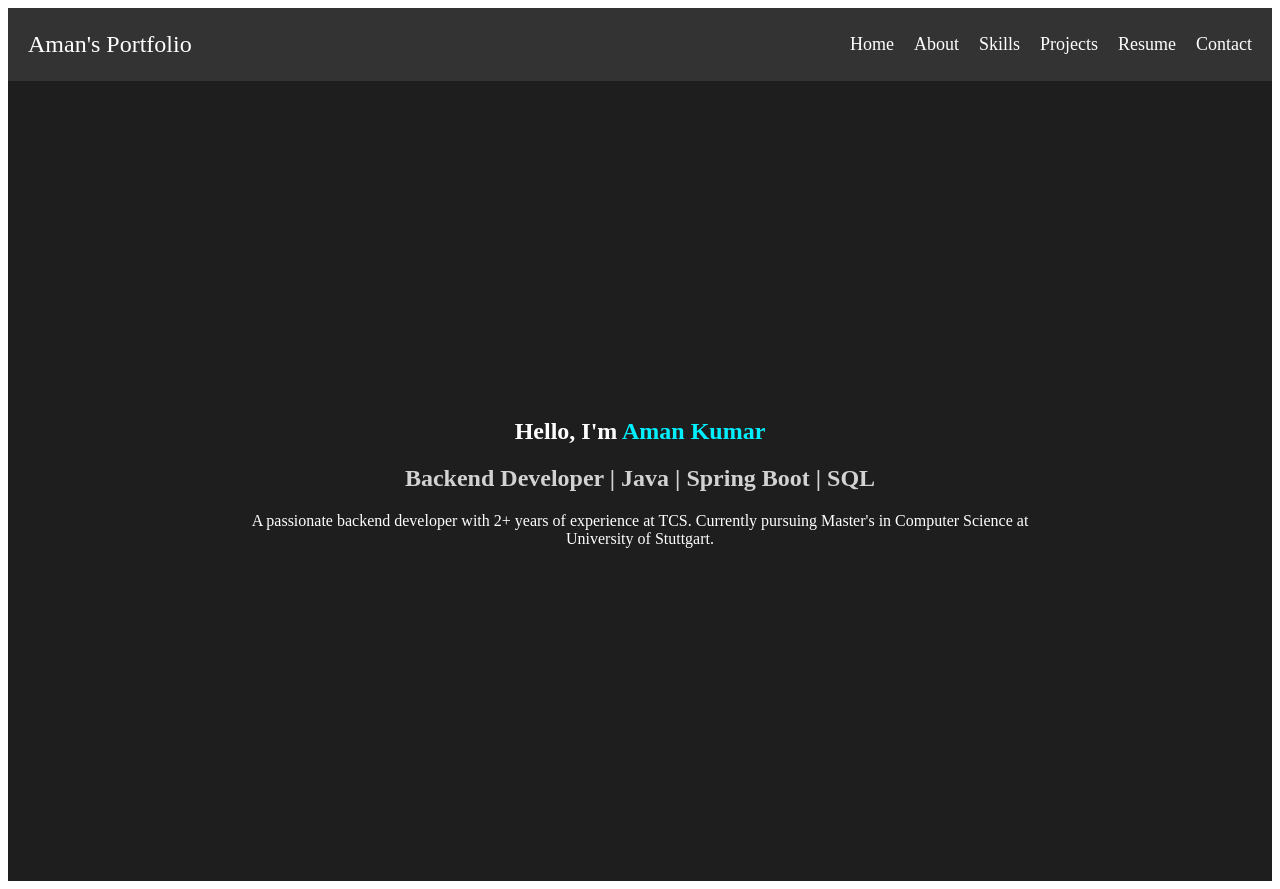
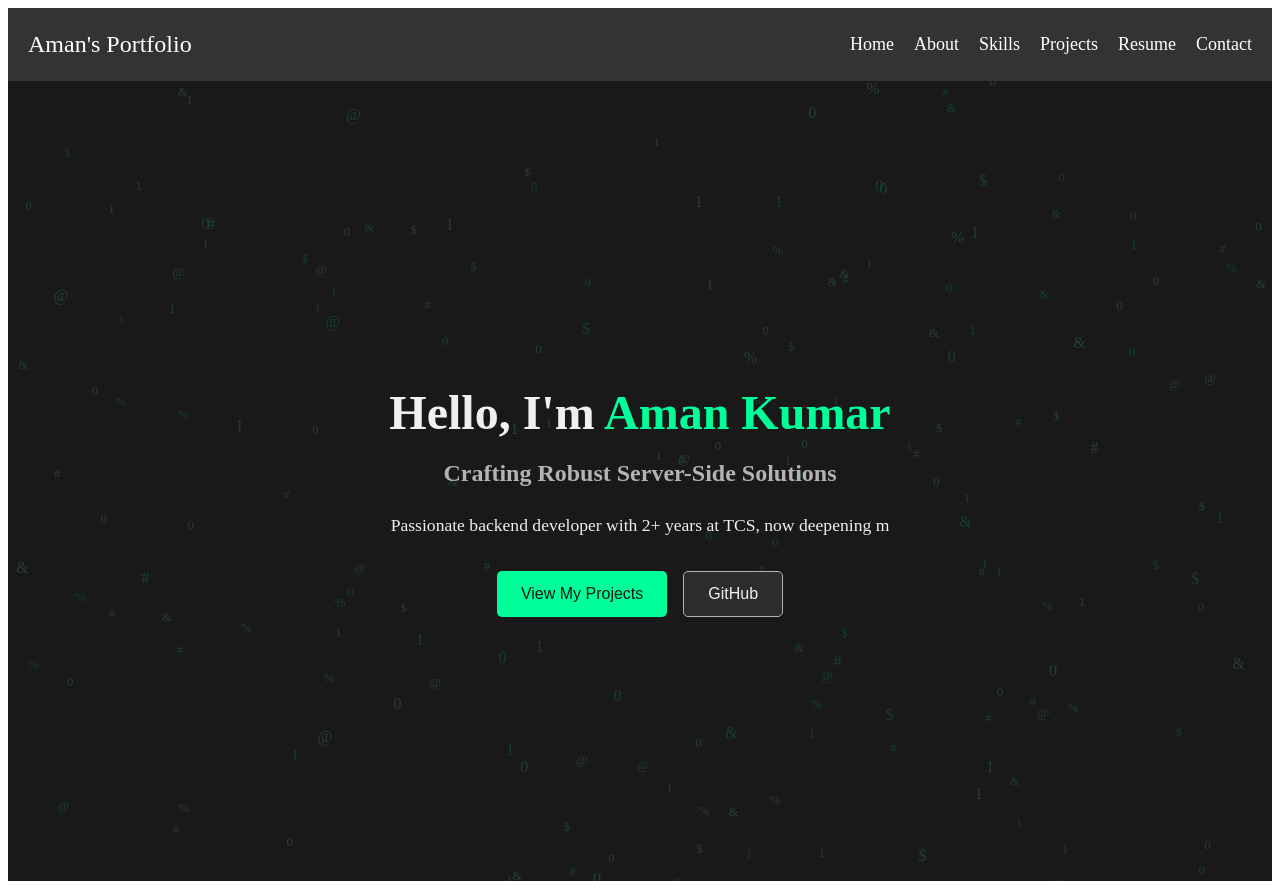
Before and after one commit to Aman-kumar16/Personal-Portfolio-website, an Angular app in the folder aman-portfolio/: page / in a window 1280 px wide. Built offline with nearby package versions, Linux system fonts and the light colour scheme.

Commit message:
added animation for background and text

```diff
--- a/aman-portfolio/angular.json
+++ b/aman-portfolio/angular.json
@@ -20,6 +20,11 @@
             "outputPath": "dist/aman-portfolio",
             "index": "src/index.html",
             "browser": "src/main.ts",
+            "stylePreprocessorOptions": {
+              "includePaths": [
+                "src"
+              ]
+            },
             "polyfills": [
               "zone.js"
             ],
@@ -82,6 +87,11 @@
               "zone.js",
               "zone.js/testing"
             ],
+            "stylePreprocessorOptions": {
+              "includePaths": [
+                "src"
+              ]
+            },
             "tsConfig": "tsconfig.spec.json",
             "inlineStyleLanguage": "scss",
             "assets": [
--- a/aman-portfolio/src/app/sections/home/home.component.html
+++ b/aman-portfolio/src/app/sections/home/home.component.html
@@ -1,10 +1,18 @@
 <section class="home">
+    <div class="background-animation"></div>
     <div class="intro">
-      <h1>Hello, I'm <span>Aman Kumar</span></h1>
-      <h2 class="animated">Backend Developer | Java | Spring Boot | SQL</h2>
-      <p>
-        A passionate backend developer with 2+ years of experience at TCS.
-        Currently pursuing Master's in Computer Science at University of Stuttgart.
+      <h1>Hello, I'm <span class="highlight">Aman Kumar</span></h1>
+      <h2 class="tagline animated-text">Crafting Robust Server-Side Solutions</h2>
+      <p class="elevator-pitch animated-text">
+        Passionate backend developer with 2+ years at TCS, now deepening my expertise
+        in Computer Science at the University of Stuttgart. I build scalable and
+        efficient applications with a focus on Java, Spring Boot, and SQL.
       </p>
+      <div class="call-to-actions">
+        <button class="primary-button">View My Projects</button>
+        <a href="https://github.com/your-github-username" target="_blank">
+          <button class="secondary-button">GitHub</button>
+        </a>
+      </div>
     </div>
   </section>
--- a/aman-portfolio/src/app/sections/home/home.component.scss
+++ b/aman-portfolio/src/app/sections/home/home.component.scss
@@ -1,26 +1,140 @@
+@import '@styles/variables'; // Adjust path if needed
+
 .home {
   height: 100vh;
-    background: #1e1e1e;
-    color: white;
+  position: relative;
   display: flex;
   justify-content: center;
   align-items: center;
   text-align: center;
+  overflow: hidden;
+  background: $primary-dark;
+  color: $text-color-primary;
+
+  .background-animation {
+    position: absolute;
+    top: 0;
+    left: 0;
+    width: 100%;
+    height: 100%;
+    pointer-events: none;
+
+    &::before {
+      content: '';
+      position: absolute;
+      top: 0;
+      left: 0;
+      width: 100%;
+      height: 100%;
+      background: rgba($primary-dark, 0.8);
+      z-index: 1;
+    }
+
+    span {
+      position: absolute;
+      display: block;
+      font-size: 0.8rem;
+      color: $accent-color;
+      white-space: nowrap;
+      animation: rain 5s linear infinite;
+      opacity: 0.8;
+
+      &:nth-child(even) {
+        color: lighten($accent-color, 20%);
+        animation-delay: -1.5s;
+      }
+
+      &:nth-child(3n) {
+        font-size: 1rem;
+        animation-duration: 2.5s;
+      }
+    }
+
+    @keyframes rain {
+      0% {
+        transform: translateY(-100%);
+      }
+      100% {
+        transform: translateY(200vh);
+      }
+    }
+  }
+
+  @keyframes fadeIn {
+    from {
+      opacity: 0.7;
+    }
+    to {
+      opacity: 1;
+    }
+  }
 
   .intro {
     max-width: 800px;
+    padding: 2rem;
+    border-radius: 8px;
+    position: relative;
+    z-index: 2;
 
-      h1 span {
-        color: #00f0ff;
+    h1 {
+      font-size: 3rem;
+      margin-bottom: 0.5rem;
+
+      .highlight {
+        color: $accent-color;
+      }
     }
 
-      .animated {
-        animation: fadeIn 2s ease-in-out infinite alternate;
+    .tagline {
+      font-size: 1.5rem;
+      color: $text-color-secondary;
+      margin-bottom: 1.5rem;
     }
 
-      @keyframes fadeIn {
-        from { opacity: 0.6; }
-        to { opacity: 1; }
+    .elevator-pitch {
+      font-size: 1.1rem;
+      line-height: 1.6;
+      margin-bottom: 2rem;
+    }
+
+    .call-to-actions {
+      display: flex;
+      gap: 1rem;
+      justify-content: center;
+
+      button {
+        padding: 0.8rem 1.5rem;
+        border: none;
+        border-radius: 5px;
+        cursor: pointer;
+        font-size: 1rem;
+        transition: background-color 0.3s ease;
+
+        &.primary-button {
+          background-color: $accent-color;
+          color: $primary-dark;
+
+          &:hover {
+            background-color: lighten($accent-color, 10%);
+          }
+        }
+
+        &.secondary-button {
+          background-color: $secondary-dark;
+          color: $text-color-primary;
+          border: 1px solid $text-color-secondary;
+
+          &:hover {
+            background-color: darken($secondary-dark, 10%);
+            border-color: $accent-color;
+            color: $accent-color;
           }
         }
       }
+
+      a {
+        text-decoration: none;
+      }
+    }
+  }
+}
--- a/aman-portfolio/src/app/sections/home/home.component.ts
+++ b/aman-portfolio/src/app/sections/home/home.component.ts
@@ -1,11 +1,58 @@
-import { Component } from '@angular/core';
+import { Component, OnInit, ElementRef, Renderer2 } from '@angular/core';
 
 @Component({
   selector: 'app-home',
   imports: [],
   templateUrl: './home.component.html',
-  styleUrl: './home.component.scss'
+  styleUrls: ['./home.component.scss'],
 })
-export class HomeComponent {
+export class HomeComponent implements OnInit {
+  constructor(private el: ElementRef, private renderer: Renderer2) {}
 
+  ngOnInit(): void {
+    this.createCodeRain();
+    this.animateText();
+  }
+
+  createCodeRain(): void {
+    const backgroundAnimation = this.el.nativeElement.querySelector(
+      '.background-animation'
+    );
+    const numberOfCharacters = window.innerWidth / 5;
+
+    for (let i = 0; i < numberOfCharacters; i++) {
+      const span = this.renderer.createElement('span');
+      span.textContent = this.getRandomCharacter();
+      const initialX = Math.random() * window.innerWidth;
+      const initialDelay = Math.random() * 3;
+
+      this.renderer.setStyle(span, 'left', `${initialX}px`);
+      this.renderer.setStyle(span, 'animation-delay', `-${initialDelay}s`);
+      this.renderer.appendChild(backgroundAnimation, span);
+    }
+  }
+
+  getRandomCharacter(): string {
+    const characters = '01$#%&@01';
+    return characters.charAt(Math.floor(Math.random() * characters.length));
+  }
+
+  animateText(): void {
+    const animatedElements =
+      this.el.nativeElement.querySelectorAll('.animated-text');
+    animatedElements.forEach((element: HTMLElement) => {
+      const text = element.textContent;
+      if (text) {
+        element.textContent = '';
+        this.typeWriter(element, text, 75);
+      }
+    });
+  }
+
+  typeWriter(element: HTMLElement, text: string, speed: number, index: number = 0): void {
+    if (index < text.length) {
+      element.textContent += text.charAt(index);
+      setTimeout(() => this.typeWriter(element, text, speed, index + 1), speed);
+    }
+  }
 }
--- a/aman-portfolio/src/styles.scss
+++ b/aman-portfolio/src/styles.scss
@@ -1 +1,2 @@
-/* You can add global styles to this file, and also import other style files */
+/* We can add global styles to this file, and also import other style files */
+@import 'variables';
--- /dev/null
+++ b/aman-portfolio/src/variables.scss
@@ -0,0 +1,16 @@
+$primary-dark: #1a1a1a;
+$secondary-dark: #2c2c2c;
+$accent-color: #00ff99; // A vibrant green, common in terminal aesthetics
+$text-color-primary: #f0f0f0;
+$text-color-secondary: #b3b3b3;
+$link-color: $accent-color;
+$link-hover-color: lighten($accent-color, 10%);
+
+// Example for fonts
+$primary-font: 'Your Primary Font', sans-serif;
+$secondary-font: 'Your Secondary Font', serif;
+
+// Example for breakpoints
+$breakpoint-small: 576px;
+$breakpoint-medium: 768px;
+$breakpoint-large: 992px;
--- a/aman-portfolio/tsconfig.json
+++ b/aman-portfolio/tsconfig.json
@@ -3,6 +3,12 @@
 {
   "compileOnSave": false,
   "compilerOptions": {
+    "baseUrl": "./",
+    "paths": {
+      "@styles/*": [
+        "src/*"
+      ]
+    },
     "outDir": "./dist/out-tsc",
     "strict": true,
     "noImplicitOverride": true,
```
Lines whose indentation alone changed are shown as unchanged.
